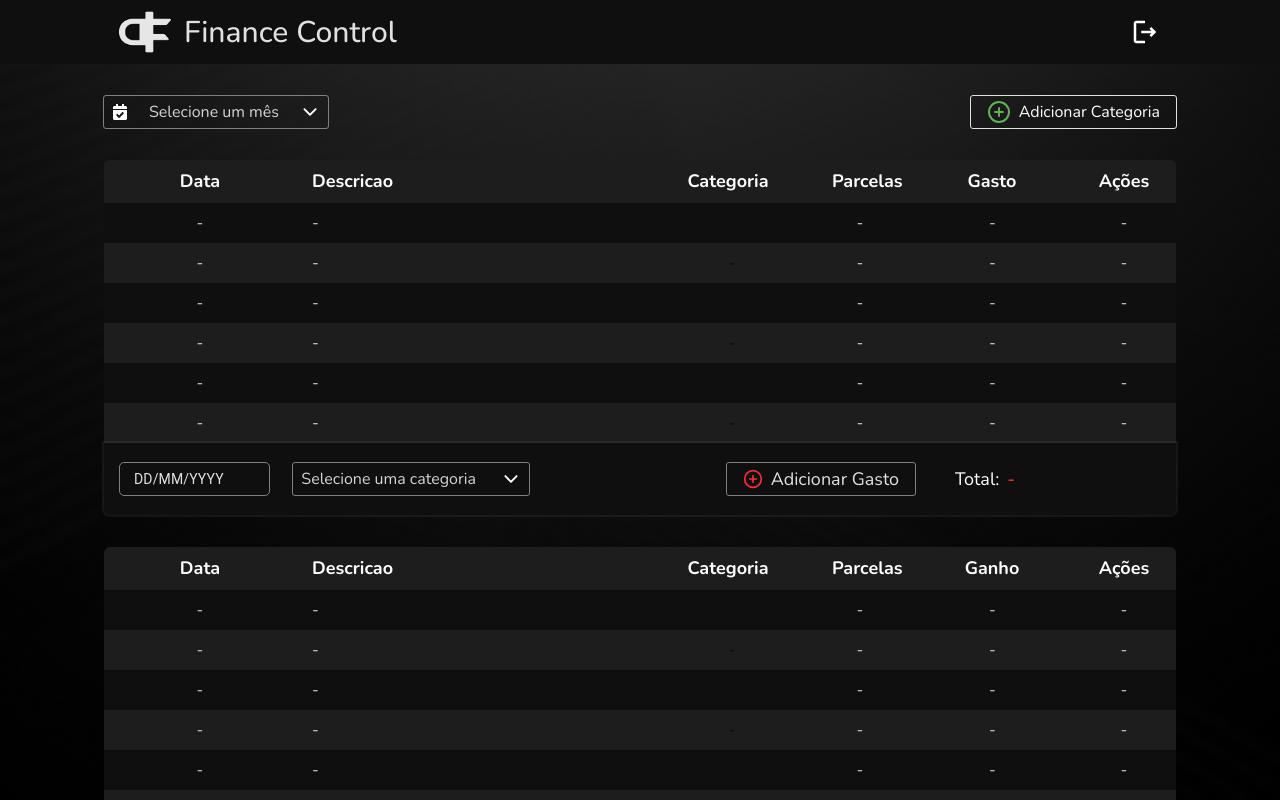
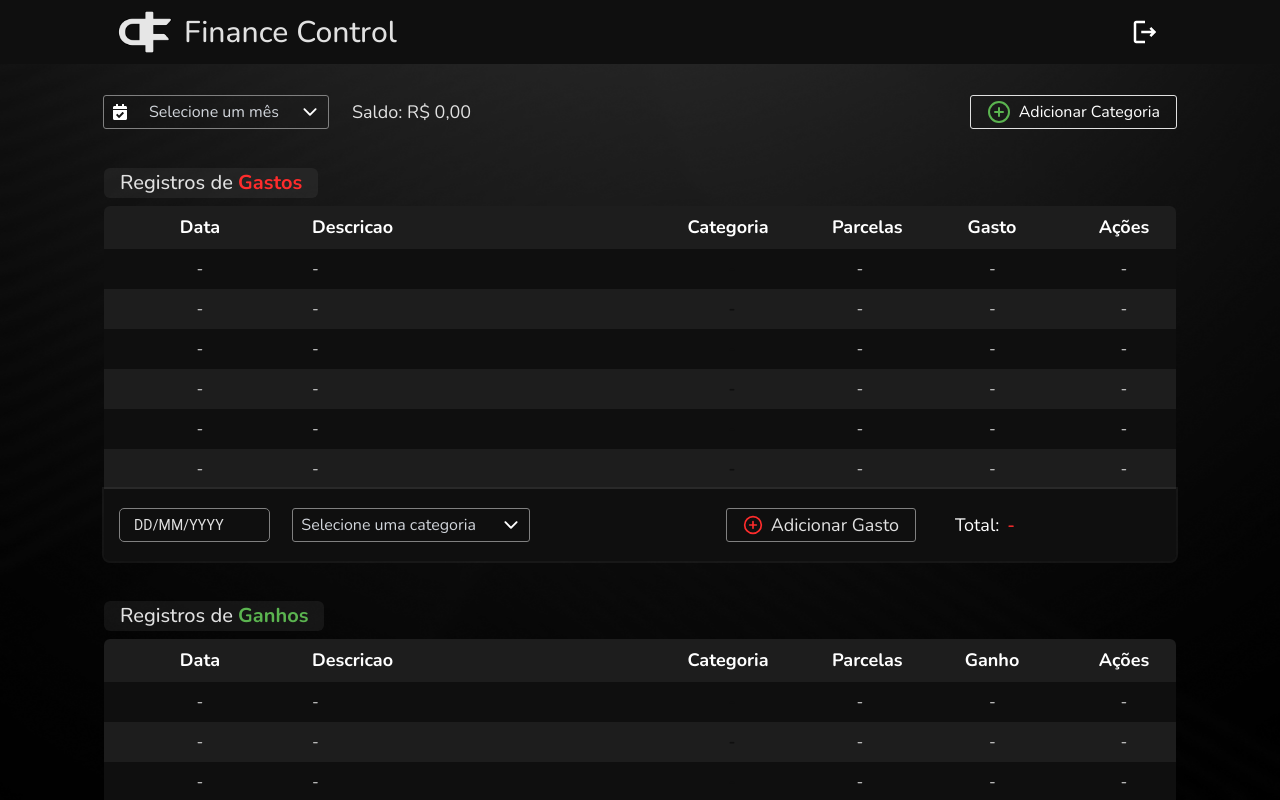
Before and after one commit to duduarsenal/finance-control, a React (Vite) app: page / in a window 1280 px wide. Built offline with nearby package versions, Linux system fonts and the light colour scheme; sample sign-in values are in the browser's storage.

Commit message:
fix: change colors and adiciona alguns titulos

```diff
--- a/src/components/DashboardTable/index.tsx
+++ b/src/components/DashboardTable/index.tsx
@@ -3,7 +3,7 @@ import { CamposProps, CategoriaProps, DashboardProps, GenericProps } from '@typi
 import { Icons, cn, currencyFormatPT, dateFormatPT } from '@utils';
 import { useEffect, useState } from 'react';
 
-export function DashboardTable({ type, campos, saveCampo, handleEditCampo, removeCampo, categorias }: DashboardProps) {
+export function DashboardTable({ type, campos, saveCampo, handleEditCampo, removeCampo, categorias, setTotal }: DashboardProps) {
 
     const [categoriaSelected, setCategoriaSelected] = useState<GenericProps | CategoriaProps | null>(null)
     const [dtFiltro, setDtFiltro] = useState<string | null>(null)
@@ -16,6 +16,7 @@ export function DashboardTable({ type, campos, saveCampo, handleEditCampo, remov
         let total = 0;
         tempCampos.forEach((row) => total += row.valor)
         setTotalContent(total)
+        setTotal(total)
     }, [tempCampos, campos])
 
     useEffect(() => {
@@ -43,7 +44,14 @@ export function DashboardTable({ type, campos, saveCampo, handleEditCampo, remov
 
 
     return (
-        <section className="flex flex-col items-end pb-8">
+        <section className="flex flex-col pb-8">
+            <h4 className="my-2 px-4 rounded-md text-[20px] text-brand-white-gray font-medium bg-brand-dark-gray w-max"
+            >
+                {"Registros de "}
+                <span className={cn("text-brand-red font-bold", { "text-brand-green": type === "ganhos" })}>
+                    {type.split("")[0].toUpperCase() + type.slice(1,)}
+                </span>
+            </h4>
             <div className="flex flex-col justify-between w-full rounded-md h-max bg-brand-black">
                 {/* INICIO TABLE */}
                 <div>
@@ -71,21 +79,17 @@ export function DashboardTable({ type, campos, saveCampo, handleEditCampo, remov
                                     key={index}
                                 >
                                     <p className='col-span-2 truncate'>{dateFormatPT(row?.data) || '-'}</p>
-                                    <p
-                                        className='col-span-4 pl-6 pr-2 text-left truncate'
-                                        title={row.descricao}
-                                    >
-                                        {row?.descricao || '-'}
-                                    </p>
-                                    <p className={cn("col-span-2 px-4 flex gap-2 rounded-md w-max max-w-full m-auto",
+                                    <p className='col-span-4 pl-6 pr-2 text-left truncate'>{row?.descricao || '-'}</p>
+                                    <p className={cn( "col-span-2 px-4 flex gap-2 rounded-md w-max max-w-full m-auto",
                                         { "bg-colors-red": row?.categoria?.cor?.value === 'red' },
                                         { "bg-colors-yellow": row?.categoria?.cor?.value === 'yellow' },
+                                        { "bg-colors-orange": row?.categoria?.cor?.value === 'orange' },
+                                        { "bg-colors-red": row?.categoria?.cor?.value === 'red' },
+                                        { "bg-colors-pink": row?.categoria?.cor?.value === 'pink' },
+                                        { "bg-colors-purple": row?.categoria?.cor?.value === 'purple' },
+                                        { "bg-colors-blue": row?.categoria?.cor?.value === 'blue' },
+                                        { "bg-colors-bluemarin": row?.categoria?.cor?.value === 'bluemarin' },
                                         { "bg-colors-green": row?.categoria?.cor?.value === 'green' },
-                                        { "bg-colors-blue": row?.categoria?.cor?.value === 'blue' },
-                                        { "bg-colors-purple": row?.categoria?.cor?.value === 'purple' },
-                                        { "bg-colors-pink": row?.categoria?.cor?.value === 'pink' },
-                                        { "bg-colors-white": row?.categoria?.cor?.value === 'white' },
-                                        { "bg-colors-ciano": row?.categoria?.cor?.value === 'ciano' }
                                     )}>
                                         <span>{row?.categoria?.emoji?.label}</span>
                                         <span className='font-bold truncate text-brand-black'>{row?.categoria?.label || '-'}</span>
--- a/src/components/ModalAddCampo/index.tsx
+++ b/src/components/ModalAddCampo/index.tsx
@@ -123,8 +123,8 @@ export function ModalAddCampo({ type, setModalAddCampo, saveCampo, handleEditCam
 
     return (
         <div className="fixed top-0 left-0 bg-[#00000080] w-screen h-screen z-[20] flex items-center justify-center">
-            <div className="w-[550px] min-h-[400px] h-max gap-2 bg-brand-black p-6 flex flex-col items-center justify-evenly" ref={ref}>
-                <div className="grid w-full grid-cols-4 gap-2 h-max">
+            <div className="w-[550px] min-h-[400px] h-max gap-2 bg-brand-black p-6 flex flex-col items-center justify-evenly outline outline-[1px] outline-brand-dark-gray rounded-md" ref={ref}>
+                <div className="grid w-full grid-cols-4 gap-3 gap-y-4 h-max">
                     {/* DATE FIELD */}
                     <div className="col-span-2 h-max">
                         <DateField
@@ -134,8 +134,6 @@ export function ModalAddCampo({ type, setModalAddCampo, saveCampo, handleEditCam
                             setOpenDate={setOpenDate}
                             required={true}
                             style={{
-                                backgroundColor: "#EFEFEF",
-                                color: "#000000",
                                 width: "100%"
                             }}
                         />
@@ -144,8 +142,7 @@ export function ModalAddCampo({ type, setModalAddCampo, saveCampo, handleEditCam
                     {/* SELECT CATEGORIA */}
                     <div className='col-span-2 h-max'>
                         <Select
-                            className="my-0 bg-colors-white"
-                            theme="light"
+                            className="my-0"
                             optionDefault="Selecione uma categoria"
                             label="Categoria"
                             value={categoria as CategoriaProps}
@@ -164,7 +161,7 @@ export function ModalAddCampo({ type, setModalAddCampo, saveCampo, handleEditCam
                             setState={setParcelas}
                             value={parcelas}
                             placeholder="0"
-                            className="text-[16px] bg-colors-white"
+                            className="text-[16px] bg-brand-black text-brand-white-gray outline-brand-gray outline-[1px] outline"
                             type="number"
                             maxLength={2}
                         />
@@ -176,7 +173,7 @@ export function ModalAddCampo({ type, setModalAddCampo, saveCampo, handleEditCam
                             setState={setValor}
                             value={valor}
                             placeholder="R$0,00"
-                            className="text-[16px] bg-colors-white"
+                            className="text-[16px] bg-brand-black text-brand-white-gray outline-brand-gray outline-[1px] outline"
                             type="currency"
                         />
                     </div>
@@ -189,7 +186,7 @@ export function ModalAddCampo({ type, setModalAddCampo, saveCampo, handleEditCam
                         value={descricao}
                         required={true}
                         placeholder="Escreva uma breve descrição sobre o campo"
-                        className="bg-colors-white"
+                        className="bg-brand-black text-brand-white-gray outline-brand-gray outline-[1px] outline"
                     />
                 </div>
 
--- a/src/pages/Dashboard/index.tsx
+++ b/src/pages/Dashboard/index.tsx
@@ -1,7 +1,7 @@
 import { getCampos, getCategorias, saveCampos, saveCategorias } from '@api';
 import { Button, DashboardTable, ModalCategoria, Select } from "@components";
 import { CamposProps, CategoriaProps, GenericProps, OutletContextProps } from "@typings";
-import { Icons, months } from "@utils";
+import { Icons, cn, currencyFormatPT, months } from "@utils";
 import { useEffect, useState } from "react";
 import { useOutletContext } from "react-router-dom";
 
@@ -11,6 +11,11 @@ export function Dashboard(){
 
     const [categorias, setCategorias] = useState<CategoriaProps[]>([])
     const [campos, setCampos] = useState<CamposProps[]>([])
+
+    const [totalGastos, setTotalGastos] = useState<number>(0)
+    const [totalGanhos, setTotalGanhos] = useState<number>(0)
+
+    const [saldoTotal, setSaldoTotal] = useState<number>(0)
 
     const {addNotification, setIsPageHeader, setIsLoading} = useOutletContext<OutletContextProps>()
 
@@ -81,9 +86,14 @@ export function Dashboard(){
     // eslint-disable-next-line react-hooks/exhaustive-deps
     }, [monthSelected])
 
+    useEffect(() => {
+        setSaldoTotal(totalGanhos - totalGastos)
+    }, [totalGanhos, totalGastos])
+
     return (
         <main className='px-2 overflow-y-hidden h-max'>
             <div className="flex justify-between w-full py-8 h-max">
+                <div className='flex gap-6 items-center'>
                     <div className="w-56">
                         <Select
                             optionDefault="Selecione um mês"
@@ -93,6 +103,19 @@ export function Dashboard(){
                             icon={<Icons.FaCalendarCheck className="text-brand-white" />}
                             transparent={false}
                         />
+                    </div>
+                    <h4 className='text-brand-white-gray text-[18px]' title={monthSelected ? "" : "Saldo dos ultimos 30 dias"}>
+                        Saldo: {" "}
+                        <span className={cn("text-brand-white-gray",
+                            {
+                                "text-brand-red": saldoTotal < 0,
+                                "text-brand-green": saldoTotal > 0
+                            }
+                            )}
+                        >
+                            {currencyFormatPT(saldoTotal) || " R$ 0,00"}
+                        </span>
+                    </h4>
                 </div>
                 <Button
                     handleButton={() => setModalCategoria(true)}
@@ -110,6 +133,7 @@ export function Dashboard(){
                 handleEditCampo={editCampo}
                 removeCampo={removeCampo}
                 categorias={categorias}
+                setTotal={setTotalGastos}
             />
 
             {/* DASHBOARD/TABLE DE GANHOS */}
@@ -120,6 +144,7 @@ export function Dashboard(){
                 handleEditCampo={editCampo}
                 removeCampo={removeCampo}
                 categorias={categorias}
+                setTotal={setTotalGanhos}
             />
 
             {/* MODAL PARA ADICIONAR CATEGORIA */}
--- a/src/style/index.css
+++ b/src/style/index.css
@@ -50,3 +50,15 @@
   .loading{
     background-image: url('/src/assets/bg-gradient.png')
   }
+
+  /* Chrome, Safari, Edge, Opera */
+  input::-webkit-outer-spin-button,
+  input::-webkit-inner-spin-button {
+    -webkit-appearance: none;
+    margin: 0;
+  }
+
+  /* Firefox */
+  input[type=number] {
+    -moz-appearance: textfield;
+  }
--- a/src/typings.ts
+++ b/src/typings.ts
@@ -71,6 +71,7 @@ export interface DashboardProps{
     type: string
     campos: CamposProps[]
     categorias: CategoriaProps[]
+    setTotal: (n: number) => void
 }
 
 export interface CamposProps{
--- a/src/utils/mock.ts
+++ b/src/utils/mock.ts
@@ -35,13 +35,13 @@ export const emojis = [
 ]
 
 export const cores = [
+    { label: "Amarelo", value: "yellow" },
+    { label: "Roxo", value: "purple" },
+    { label: "Laranja", value: "orange" },
+    { label: "Azul", value: "blue" },
     { label: "Vermelho", value: "red" },
-    { label: "Amarelo", value: "yellow" },
+    { label: "Verde Agua", value: "bluemarin" },
+    { label: "Rosa", value: "pink" },
     { label: "Verde", value: "green" },
-    { label: "Azul", value: "blue" },
-    { label: "Roxo", value: "purple" },
-    { label: "Rosa", value: "pink" },
-    { label: "Branco", value: "white" },
-    { label: "Ciano", value: "ciano" },
 
 ]
--- a/tailwind.config.js
+++ b/tailwind.config.js
@@ -16,13 +16,13 @@ export default {
         'brand-red': '#FF2C2C',
         'brand-green': '#5bb450',
         'colors-red': '#D1001F',
-        'colors-yellow': '#FFDF00',
-        'colors-green': '#3B8132',
-        'colors-blue': '#0077B6',
-        'colors-purple': '#8A00C2',
-        'colors-pink': '#FE5D9F',
-        'colors-white': '#EFEFEF',
-        'colors-ciano': '#00FFFF',
+        'colors-yellow': '#ffc300',
+        'colors-green': '#89e23b',
+        'colors-blue': '#1061ff',
+        'colors-purple': '#7542fe',
+        'colors-pink': '#ff83b6',
+        'colors-bluemarin': '#198e7b',
+        'colors-orange': '#fe8f00',
         'notify-red': '#fce4e4',
         'notify-yellow': '#FFFAB5',
         'notify-green': '#C9FFC2',
```
Also changed, not shown: src/components/Select/index.tsx (+24 -24 lines). Lines whose indentation alone changed are shown as unchanged.
